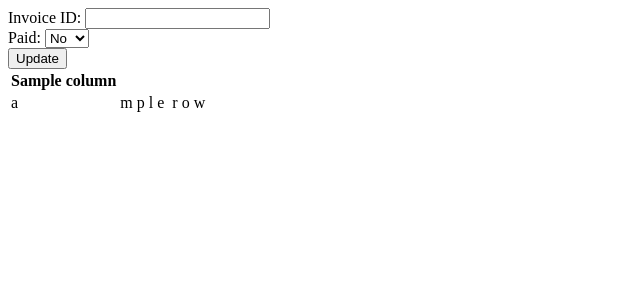
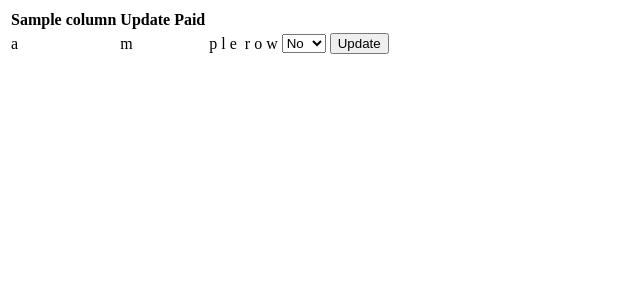
Before and after one commit to MhmedRjb/cashflow, a Flask app: template templates/audra.html in a window 1280 px wide. Shown: the top 300 px of the page, without its empty margins (0-640 px from the left). Run offline with Flask 3, Linux system fonts and the light colour scheme; the template is opened without the code that fills it: most values are stand-ins (such as "Sample title", 1, 10 or a date in 2020); parts of the project's set-up code (start-up, migrations or seed data) failed here and were passed over.

Commit message:
try things in aud

```diff
--- a/templates/audra.html
+++ b/templates/audra.html
@@ -4,30 +4,28 @@
         <title>Table Data</title>
     </head>
     <body>
-        <form action="{{ url_for('update_paid') }}" method="post">
-            <label for="invoice_id">Invoice ID:</label>
-            <input type="text" id="invoice_id" name="invoice_id">
-            <br>
-            <label for="paid">Paid:</label>
-            <select id="paid" name="paid">
-                <option value="0">No</option>
-                <option value="1">Yes</option>
-            </select>
-            <br>
-            <input type="submit" value="Update">
-        </form>
-
         <table>
             <tr>
                 {% for col_name in data.columns %}
                     <th>{{ col_name }}</th>
                 {% endfor %}
+                <th>Update Paid</th>
             </tr>
             {% for row in data.itertuples() %}
                 <tr>
                     {% for value in row[1:] %}
                         <td>{{ value }}</td>
                     {% endfor %}
+                    <td>
+                        <form action="{{ url_for('update_paid') }}" method="post">
+                            <input type="hidden" name="invoice_id" value="{{ row.InvoiceID }}">
+                            <select name="paid">
+                                <option value="0">No</option>
+                                <option value="1">Yes</option>
+                            </select>
+                            <input type="submit" value="Update">
+                        </form>
+                    </td>
                 </tr>
             {% endfor %}
         </table>
```
